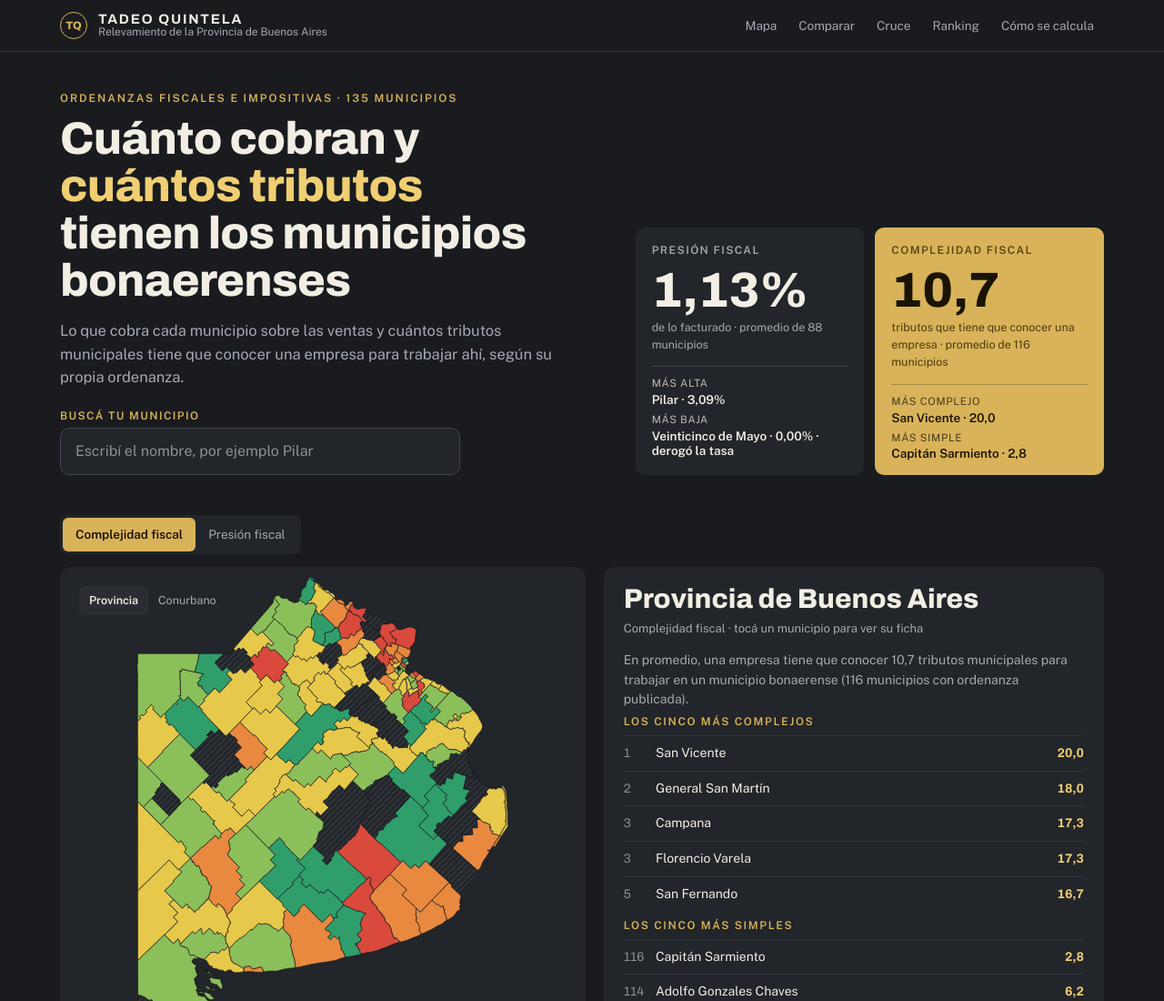
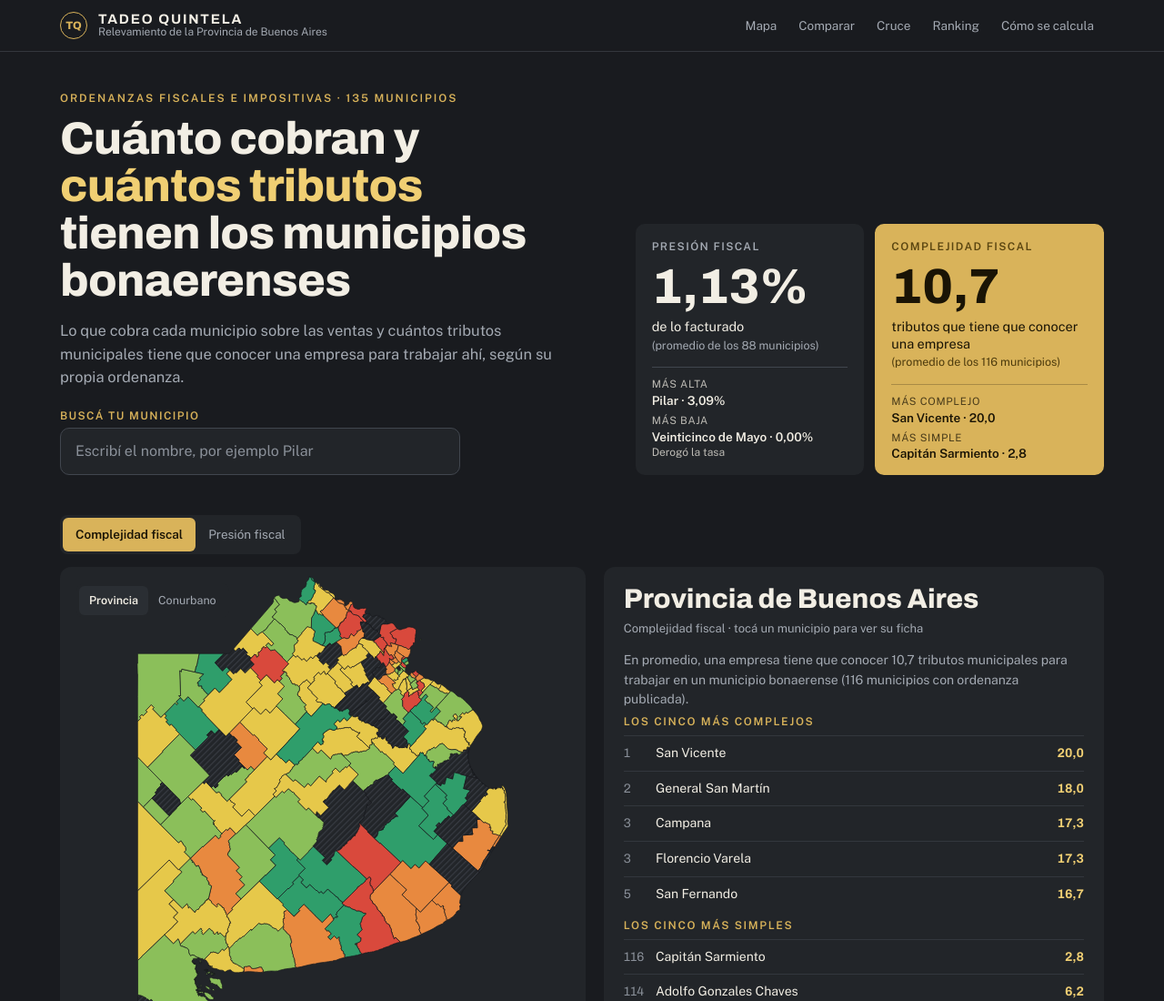
Before and after one commit to tadeoquintela/tadeoquintela.github.io, a plain HTML site: page publicaciones/relevamiento-fiscal-pba/index.html in a window 1280 px wide. Shown: the top 1100 px of the page at 91% size. Drawn offline with nearby package versions, Linux system fonts and the light colour scheme.

Commit message:
Portada del relevamiento: cuadros de presión y complejidad en tres líneas
Co-Authored-By: Claude Opus 5.5 <noreply@anthropic.com>

```diff
--- a/publicaciones/relevamiento-fiscal-pba/index.html
+++ b/publicaciones/relevamiento-fiscal-pba/index.html
@@ -70,8 +70,12 @@ h1 em{font-style:normal;color:var(--gold-hi)}
 .cifra h2{font:600 12px var(--body);letter-spacing:.12em;text-transform:uppercase;margin:0;color:var(--muted)}
 .cifra.oro h2{color:#5a4510}
 .cifra b{font:800 clamp(38px,5vw,54px)/1 var(--display);font-variant-numeric:tabular-nums;margin-top:6px}
-.cifra small{font-size:12.5px;color:var(--muted)}
+.cifra small{display:flex;flex-direction:column;gap:1px;color:var(--muted);margin-top:4px}
+.cifra small .que{font-size:14.5px;line-height:1.3;color:var(--fg)}
+.cifra small .prom{font-size:12.5px}
 .cifra.oro small{color:#4d3b0d}
+.cifra.oro small .que{color:var(--gold-ink)}
+.ext button em{font-style:normal;font-size:12px;opacity:.75}
 .cifra .ext{margin-top:10px;padding-top:10px;border-top:1px solid var(--line2);display:flex;flex-direction:column;gap:6px;font-size:13px}
 .cifra.oro .ext{border-top-color:rgba(26,20,5,.25)}
 .ext button{all:unset;cursor:pointer;display:flex;flex-direction:column}
@@ -463,12 +467,13 @@ const maxAct = Math.max(...conCf.flatMap(m => ACT.map(a => m.act[a])));
 /* ---------- hero ---------- */
 (function hero() {
   const pfS = [...conPf].sort((a, b) => b.pf - a.pf), cfS = [...conCf].sort((a, b) => b.cf - a.cf);
-  const fila = (rot, m, v) => `<button data-n="${esc(m.n)}"><span>${rot}</span><b>${esc(m.n)} · ${v}</b></button>`;
+  const fila = (rot, m, v, nota) => `<button data-n="${esc(m.n)}"><span>${rot}</span><b>${esc(m.n)} · ${v}</b>${nota ? `<em>${nota}</em>` : ''}</button>`;
+  // value, then what it measures, then "(promedio de los N municipios)" on its own line (user's layout, 2026-11-25)
   $('pfMed').textContent = pct(pfProm);
-  $('pfMedTxt').textContent = `de lo facturado · promedio de ${conPf.length} municipios`;
-  $('pfExt').innerHTML = fila('Más alta', pfS[0], pct(pfS[0].pf)) + fila('Más baja', pfS.at(-1), pct(pfS.at(-1).pf) + (pfS.at(-1).pfnota ? ' · derogó la tasa' : ''));
+  $('pfMedTxt').innerHTML = `<span class="que">de lo facturado</span><span class="prom">(promedio de los ${conPf.length} municipios)</span>`;
+  $('pfExt').innerHTML = fila('Más alta', pfS[0], pct(pfS[0].pf)) + fila('Más baja', pfS.at(-1), pct(pfS.at(-1).pf), pfS.at(-1).pfnota ? 'Derogó la tasa' : '');
   $('cfMed').textContent = fx(cfProm, 1);
-  $('cfMedTxt').textContent = `tributos que tiene que conocer una empresa · promedio de ${conCf.length} municipios`;
+  $('cfMedTxt').innerHTML = `<span class="que">tributos que tiene que conocer una empresa</span><span class="prom">(promedio de los ${conCf.length} municipios)</span>`;
   $('cfExt').innerHTML = fila('Más complejo', cfS[0], fx(cfS[0].cf, 1)) + fila('Más simple', cfS.at(-1), fx(cfS.at(-1).cf, 1));
   $('lista').innerHTML = M.map(m => `<option value="${esc(m.n)}">`).join('');
   const q = $('q');
```
